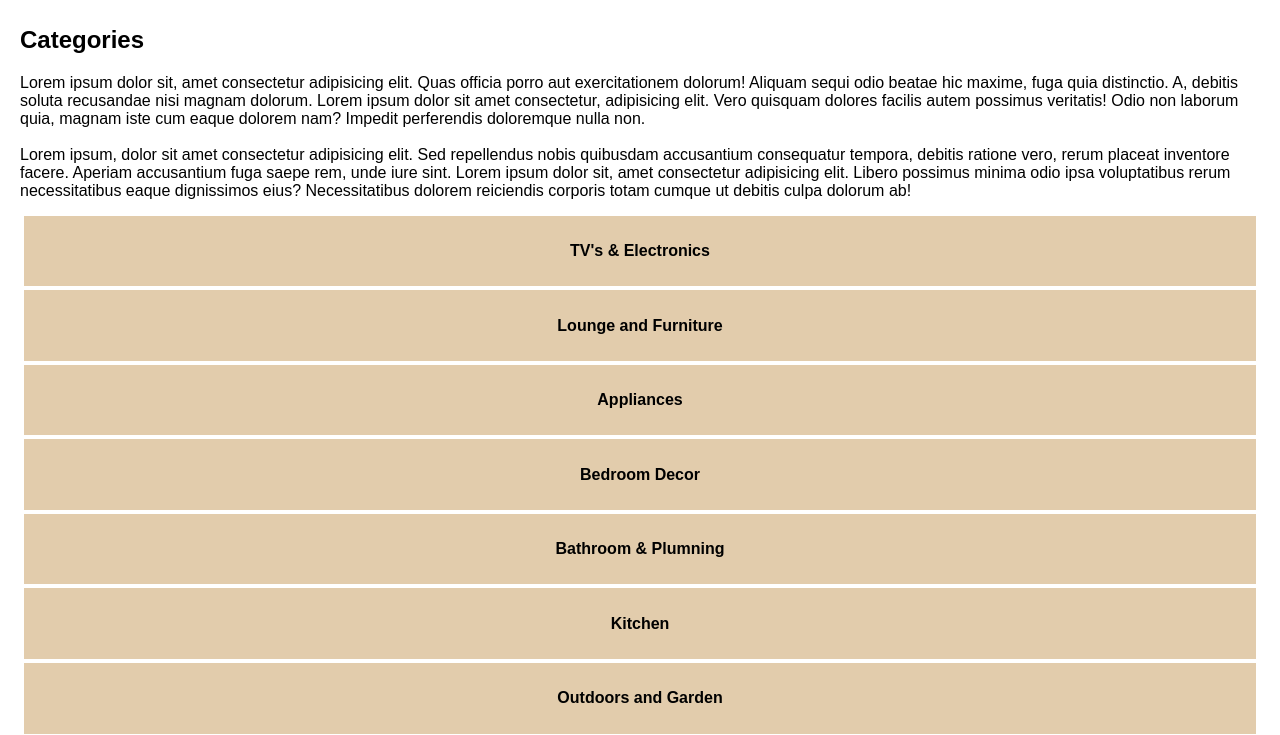
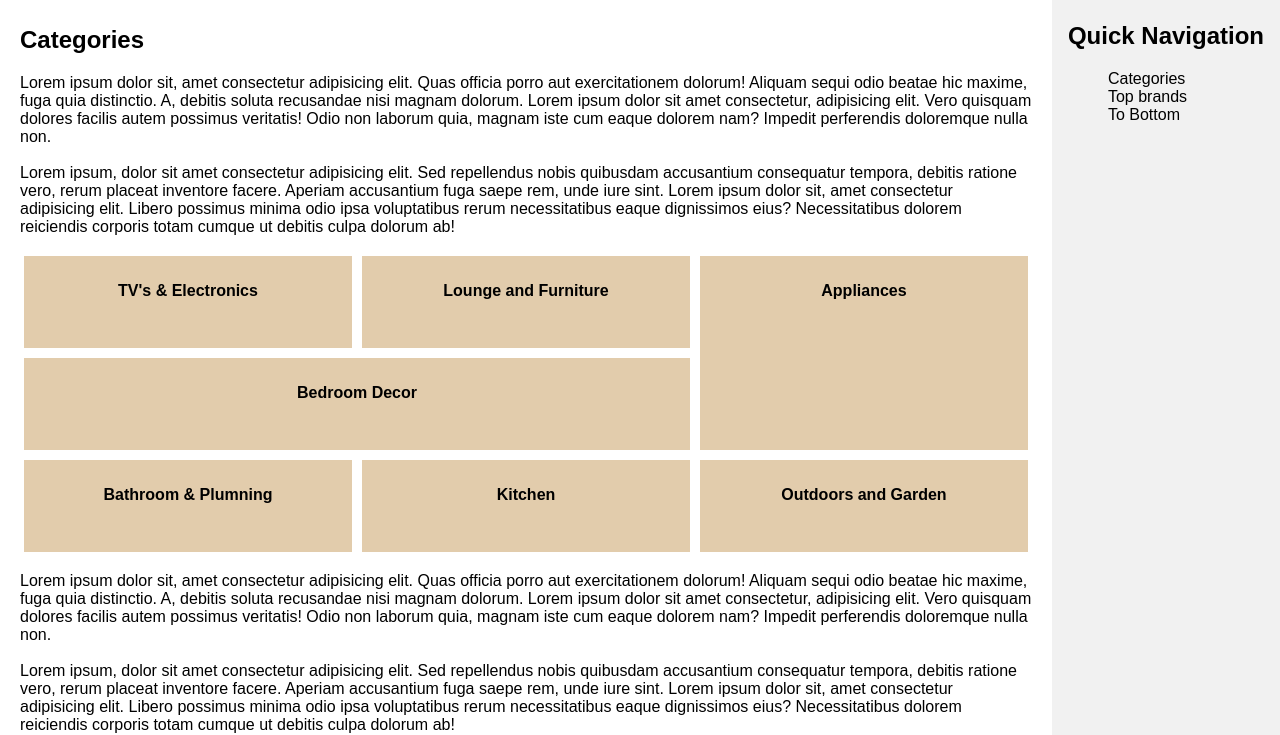
Before and after one commit to AnthonyDevops/https---github.com-AnthonyDevops-ANTBEU092PTO2303JUSTIN, a plain HTML site: page index.html in a window 1280 px wide. Shown: the part 70-805 px from the top of the page. Drawn offline with Linux system fonts and the light colour scheme.

Commit message:
Last commit

```diff
--- a/css/style.css
+++ b/css/style.css
@@ -59,8 +59,14 @@ a {
 /* ===== main ====== */
 
 main {
+display: grid;
+  grid-template-areas:
+    "header header header"
+    "nav article ads"
+    "footer footer footer";
 
-}
+  }
+
 
 .main-content {
     padding: 1.25rem;
@@ -111,11 +117,14 @@ button:hover {
 .sponsors {
     display: grid;
     text-align: center;
+
 }
 
 .sponsors > div {
     background-color: whitesmoke;
     margin: 2rem;
+
+
 }
 
 /* ===== Footer ====== */
@@ -134,11 +143,24 @@ button:hover {
 
 
 /* ===== grid modifiers ===== */
+.categories{
+   display: grid;
+  grid-template-columns: repeat(3, 1fr);
+  gap: 2px;
+  grid-auto-rows: minmax(100px, auto);
+
+
+}
 
 .col-span-2 {
+
+  grid-column-start: 3;
+  grid-column-end: 1;
+
+
 
 }
 
 .row-span-2 {
-
+grid-area:1/3/3;
 }
```
Also changed, not shown: index.html (+1 -0 lines).
